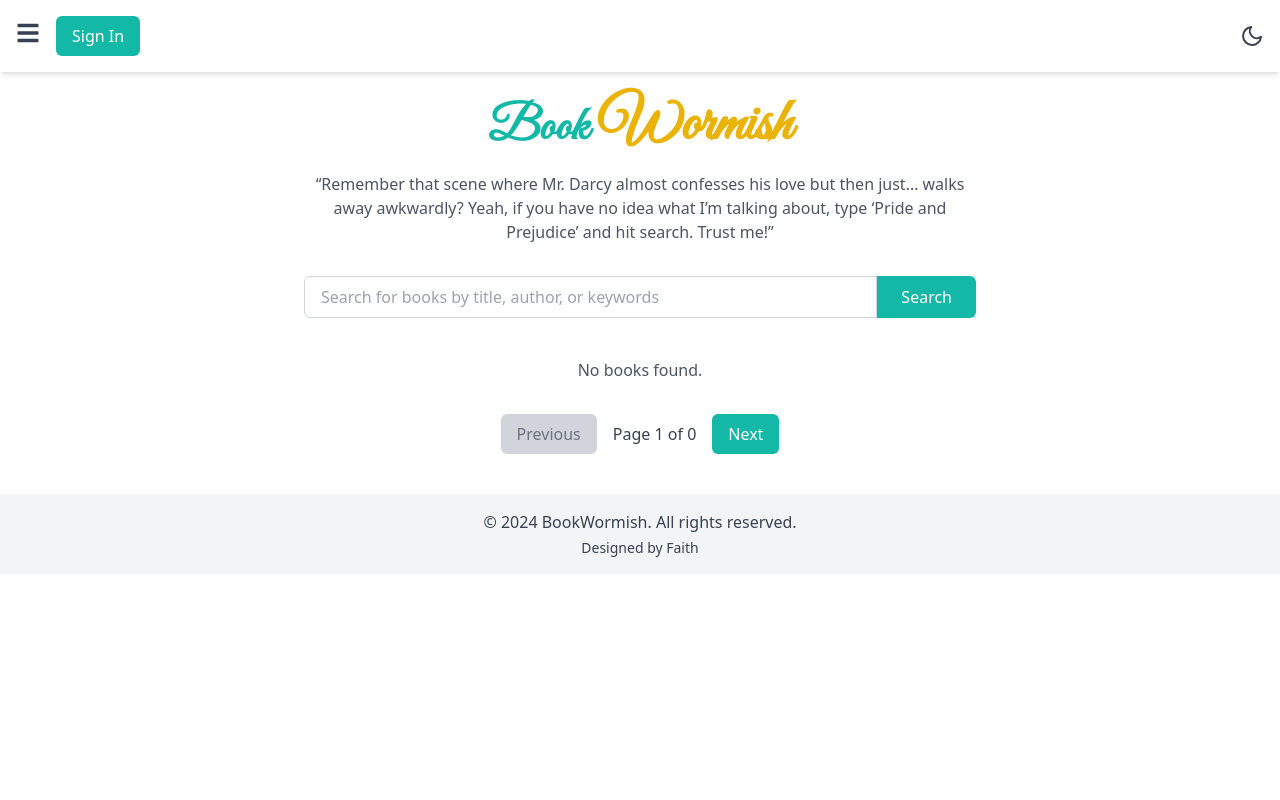
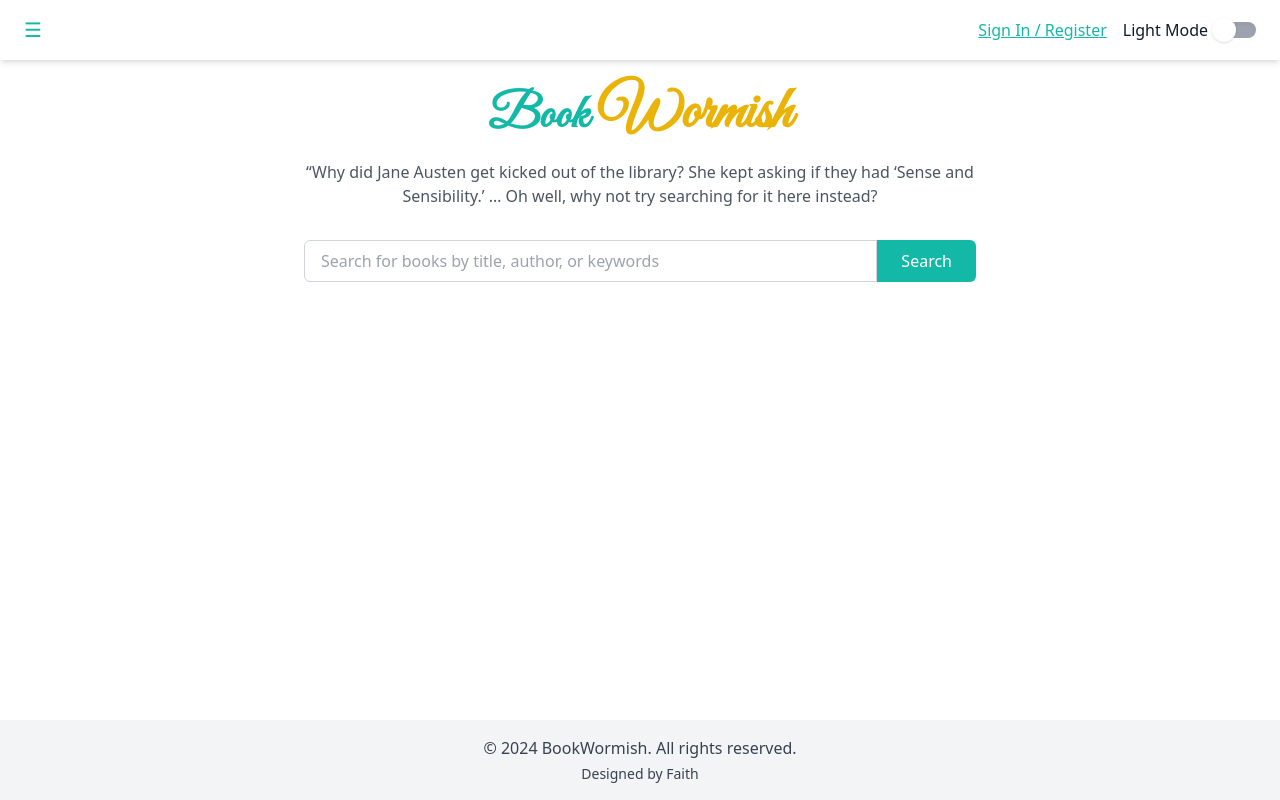
Before and after one commit to NgaruiyaFaith/BookWormish_app, a React (Vite) app in the folder BookWormish_app/: page / in a window 1280 px wide. Built offline with nearby package versions, Linux system fonts and the light colour scheme.

Commit message:
Improved UI by adjusting darkmode toggle and readjusting log in button

```diff
--- a/BookWormish_app/src/App.css
+++ b/BookWormish_app/src/App.css
@@ -28,3 +28,40 @@ html, body {
 .read-the-docs {
   color: #888;
 }
+
+/* src/components/Header.css */
+.toggle__line {
+  transition: background-color 0.3s ease-in-out;
+}
+
+.toggle__dot {
+  transition: transform 0.3s ease-in-out;
+}
+
+/* Dropdown Styles */
+.absolute {
+  position: absolute;
+}
+
+.relative {
+  position: relative;
+}
+
+.bg-gray-100:hover,
+.bg-gray-200:hover,
+.bg-gray-300:hover,
+.bg-gray-400:hover,
+.bg-gray-500:hover,
+.bg-gray-600:hover,
+.bg-gray-700:hover,
+.bg-gray-800:hover {
+  transition: background-color 0.2s ease-in-out;
+}
+
+.shadow {
+  box-shadow: 0 2px 4px rgba(0, 0, 0, 0.1);
+}
+
+.shadow-inner {
+  box-shadow: inset 0 2px 4px rgba(0, 0, 0, 0.1);
+}
--- a/BookWormish_app/src/App.jsx
+++ b/BookWormish_app/src/App.jsx
@@ -1,7 +1,6 @@
 // src/App.jsx
 import React, { useState, useEffect } from 'react';
 import { BrowserRouter as Router, Routes, Route } from 'react-router-dom';
-import Header from './components/Header';
 import Title from './components/Title';
 import SearchBar from './components/SearchBar';
 import BookList from './components/BookList';
@@ -9,6 +8,7 @@ import BookDetails from './components/BookDetails';
 import Footer from './components/Footer';
 import Pagination from './components/Pagination';
 import debounce from 'lodash.debounce';
+import Header from './components/Header'; // Ensure Header is included for menu and sign-in
 
 function App() {
   const [darkMode, setDarkMode] = useState(false);
@@ -16,17 +16,21 @@ function App() {
   const [displayBooks, setDisplayBooks] = useState([]);
   const [loading, setLoading] = useState(false);
   const [currentPage, setCurrentPage] = useState(1);
-  const [selectedBook, setSelectedBook] = useState(null); // State for selected book
+  const [query, setQuery] = useState('');
+  const [selectedBook, setSelectedBook] = useState(null);
   const totalBooksToFetch = 30;
-  const booksPerPage = 12;
+  const booksPerPage = 10;
 
+  // Toggle Dark Mode
   const toggleDarkMode = () => setDarkMode(!darkMode);
 
+  // Apply dark mode class to <html>
   useEffect(() => {
     document.documentElement.classList.toggle('dark', darkMode);
     localStorage.setItem('theme', darkMode ? 'dark' : 'light');
   }, [darkMode]);
 
+  // Debounced search function
   const debouncedSearch = debounce(async (query) => {
     if (!query) return;
     setLoading(true);
@@ -43,14 +47,19 @@ function App() {
     }
   }, 300);
 
+  // Clean up the debounced function on component unmount
   useEffect(() => () => debouncedSearch.cancel(), []);
 
-  const handleSearch = (query) => debouncedSearch(query);
+  const handleSearch = (query) => {
+    setQuery(query);
+    debouncedSearch(query);
+  };
 
   const handleBookSelect = (book) => {
-    setSelectedBook(book); // Set the selected book when a book is clicked
+    setSelectedBook(book);
   };
 
+  // Update displayed books when page changes
   useEffect(() => {
     const start = (currentPage - 1) * booksPerPage;
     const end = start + booksPerPage;
@@ -59,29 +68,24 @@ function App() {
 
   return (
     <Router>
-      <div className={`min-h-screen ${darkMode ? 'bg-gray-800 text-white' : 'bg-white text-gray-900'}`} id="root">
+      <div className={`min-h-screen flex flex-col ${darkMode ? 'bg-gray-800 text-white' : 'bg-white text-gray-900'}`} id="root">
         <Header darkMode={darkMode} toggleDarkMode={toggleDarkMode} />
-        <div className="content">
-          <main className="pt-24 px-4">
-            <Routes>
-              {/* Home Route */}
-              <Route
-                path="/"
-                element={
-                  <>
-                    <Title />
-                    <SearchBar onSearch={handleSearch} />
-                    {loading ? <p>Loading...</p> : <BookList books={displayBooks} onBookSelect={handleBookSelect} />}
-                    <Pagination currentPage={currentPage} totalPages={Math.ceil(books.length / booksPerPage)} onPageChange={setCurrentPage} />
-                  </>
-                }
-              />
-              {/* Book Details Route */}
-              <Route path="/book/:id" element={<BookDetails book={selectedBook} />} />
-            </Routes>
-          </main>
+        <div className="container mx-auto px-4 pt-6 flex-1">
+          <Title />
+          <SearchBar onSearch={handleSearch} />
+          {loading && <p>Loading...</p>}
+          {!loading && query && books.length === 0 && (
+            <p className="text-center text-gray-600 dark:text-gray-300">No books found.</p>
+          )}
+          {books.length > 0 && (
+            <>
+              <BookList books={displayBooks} onBookSelect={handleBookSelect} />
+              <Pagination currentPage={currentPage} totalPages={Math.ceil(books.length / booksPerPage)} onPageChange={setCurrentPage} />
+            </>
+          )}
         </div>
-        <Footer />
+        {/* Footer always at the bottom */}
+        <Footer className="mt-auto" />
       </div>
     </Router>
   );
--- a/BookWormish_app/src/components/Header.jsx
+++ b/BookWormish_app/src/components/Header.jsx
@@ -1,52 +1,78 @@
 // src/components/Header.jsx
 import React, { useState } from 'react';
-import { FaBars } from 'react-icons/fa';
-import { FiSun, FiMoon } from 'react-icons/fi';
-import DropdownMenu from './DropdownMenu';
+import { Link } from 'react-router-dom';
 
 const Header = ({ darkMode, toggleDarkMode }) => {
-  const [isDropdownOpen, setIsDropdownOpen] = useState(false);
-
-  const handleHamburgerClick = () => {
-    setIsDropdownOpen(!isDropdownOpen);
-  };
-
-  const closeDropdown = () => {
-    setIsDropdownOpen(false);
-  };
+  const [menuDropdownVisible, setMenuDropdownVisible] = useState(false);
+  const [signInDropdownVisible, setSignInDropdownVisible] = useState(false);
 
   return (
-    <header className="fixed top-0 left-0 w-full bg-white dark:bg-gray-800 shadow-md z-50">
-      <div className="max-w-7xl mx-auto px-4 py-4 flex items-center justify-between">
-        {/* Left Side: Hamburger Menu and Sign In */}
-        <div className="flex items-center space-x-4">
-          {/* Hamburger Menu */}
-          <div className="relative">
-            <button
-              onClick={handleHamburgerClick}
-              className="text-gray-700 dark:text-gray-200 focus:outline-none"
-              aria-label="Open Menu"
-            >
-              <FaBars size={24} />
-            </button>
-            {/* Dropdown Menu */}
-            {isDropdownOpen && <DropdownMenu closeDropdown={closeDropdown} />}
+    <header className="flex justify-between items-center py-4 px-6 bg-white dark:bg-gray-700 shadow-md relative">
+      {/* Menu Dropdown */}
+      <div className="relative">
+        <button
+          className="text-teal-500 text-xl cursor-pointer"
+          onClick={() => setMenuDropdownVisible(!menuDropdownVisible)}
+        >
+          &#9776;
+        </button>
+        {menuDropdownVisible && (
+          <div className="absolute left-0 mt-2 py-2 w-48 bg-white dark:bg-gray-800 rounded-md shadow-xl z-20">
+            <Link to="/category" className="block px-4 py-2 text-sm text-gray-700 dark:text-gray-200 hover:bg-gray-100 dark:hover:bg-gray-600">
+              Categories
+            </Link>
+            <Link to="/reading-list" className="block px-4 py-2 text-sm text-gray-700 dark:text-gray-200 hover:bg-gray-100 dark:hover:bg-gray-600">
+              Reading List
+            </Link>
+            <Link to="/favorites" className="block px-4 py-2 text-sm text-gray-700 dark:text-gray-200 hover:bg-gray-100 dark:hover:bg-gray-600">
+              Favorites
+            </Link>
           </div>
+        )}
+      </div>
 
-          {/* Sign In Button */}
-          <button className="bg-teal-500 text-white px-4 py-2 rounded-md hover:bg-teal-600 transition">
-            Sign In
+      {/* Title & Toggle */}
+      <div className="flex items-center space-x-4">
+        {/* Sign In Dropdown */}
+        <div className="relative">
+          <button
+            className="text-teal-500 underline cursor-pointer"
+            onClick={() => setSignInDropdownVisible(!signInDropdownVisible)}
+          >
+            Sign In / Register
           </button>
+          {signInDropdownVisible && (
+            <div className="absolute right-0 mt-2 py-2 w-48 bg-white dark:bg-gray-800 rounded-md shadow-xl z-20">
+              <Link to="/signin" className="block px-4 py-2 text-sm text-gray-700 dark:text-gray-200 hover:bg-gray-100 dark:hover:bg-gray-600">
+                Sign In
+              </Link>
+              <Link to="/register" className="block px-4 py-2 text-sm text-gray-700 dark:text-gray-200 hover:bg-gray-100 dark:hover:bg-gray-600">
+                Register
+              </Link>
+            </div>
+          )}
         </div>
 
-        {/* Right Side: Dark Mode Toggle */}
-        <button
-          onClick={toggleDarkMode}
-          className="text-gray-700 dark:text-gray-200 focus:outline-none"
-          aria-label="Toggle Dark Mode"
-        >
-          {darkMode ? <FiSun size={24} /> : <FiMoon size={24} />}
-        </button>
+        {/* Dark Mode Toggle */}
+        <div className="flex items-center space-x-2">
+          <span>{darkMode ? 'Dark Mode' : 'Light Mode'}</span>
+          <label className="flex items-center cursor-pointer">
+            <div className="relative">
+              <input
+                type="checkbox"
+                className="hidden"
+                checked={darkMode}
+                onChange={toggleDarkMode}
+              />
+              <div className="toggle__line w-10 h-4 bg-gray-400 rounded-full shadow-inner"></div>
+              <div
+                className={`toggle__dot absolute w-6 h-6 bg-white rounded-full shadow -left-1 -top-1 transition ${
+                  darkMode ? 'transform translate-x-full bg-teal-500' : ''
+                }`}
+              ></div>
+            </div>
+          </label>
+        </div>
       </div>
     </header>
   );
--- a/BookWormish_app/src/components/Title.jsx
+++ b/BookWormish_app/src/components/Title.jsx
@@ -12,8 +12,7 @@ const Title = () => {
         <span className="text-yellow-500 text-5xl md:text-6xl" style={{ fontFamily: 'Great Vibes, cursive' }}> Wormish</span>
       </h1>
       <p className="text-sm md:text-base text-gray-600 dark:text-gray-300 mt-4 max-w-2xl mx-auto leading-relaxed">
-        “Remember that scene where Mr. Darcy almost confesses his love but then just… walks away awkwardly?
-        Yeah, if you have no idea what I’m talking about, type ‘Pride and Prejudice’ and hit search. Trust me!”
+        “Why did Jane Austen get kicked out of the library? She kept asking if they had ‘Sense and Sensibility.’ … Oh well, why not try searching for it here instead?
       </p>
     </div>
   );
```
